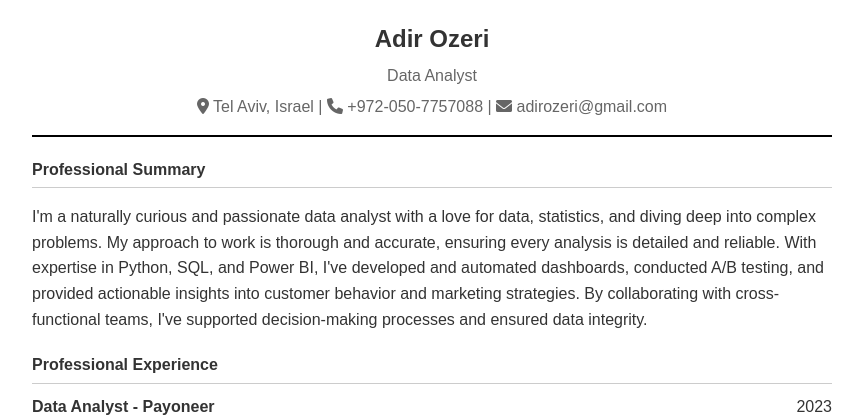
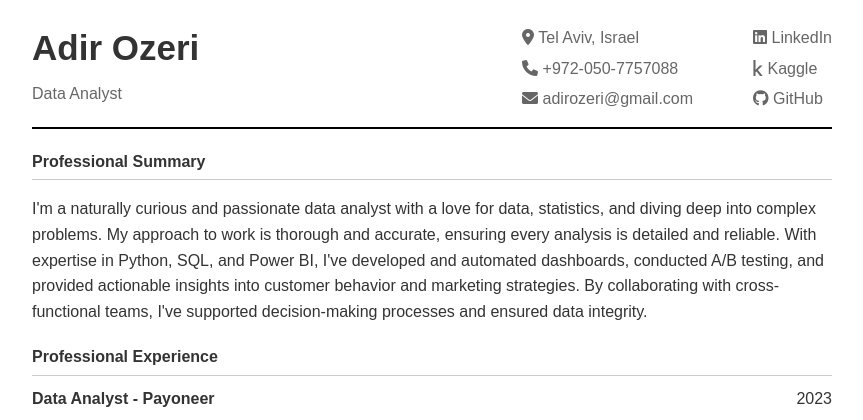
Before and after one commit to adirozeri/ResumeFlask, a Flask app: template templates/index.html in a window 1280 px wide. Shown: the top 420 px of the page, without its empty margins (208-1071 px from the left). Run offline with Flask 3, Linux system fonts and the light colour scheme; the template is opened without the code that fills it, so the values that code supplies are empty; parts of the project's set-up code (start-up, migrations or seed data) failed here and were passed over.

Commit message:
resume header changes

```diff
--- a/templates/index.html
+++ b/templates/index.html
@@ -6,124 +6,36 @@
     <meta name="viewport" content="width=device-width, initial-scale=1.0">
     <title>Adir Ozeri - Data Analyst</title>
     <link rel="stylesheet" href="https://cdnjs.cloudflare.com/ajax/libs/font-awesome/6.0.0-beta3/css/all.min.css">
-    <style>
-        body {
-            font-family: Arial, sans-serif;
-            line-height: 1.6;
-            max-width: 800px;
-            margin: 0 auto;
-            padding: 20px;
-            color: #333;
-        }
+    <link rel="stylesheet" href="style.css">
 
-        .header {
-            text-align: center;
-            border-bottom: 2px solid #000;
-            padding-bottom: 10px;
-            margin-bottom: 20px;
-        }
-
-        .header h1 {
-            margin: 0;
-            font-size: 24px;
-        }
-
-        .header p {
-            margin: 5px 0;
-            color: #666;
-        }
-
-        .section {
-            margin-bottom: 20px;
-        }
-
-        .section-title {
-            border-bottom: 1px solid #ccc;
-            padding-bottom: 5px;
-            margin-bottom: 10px;
-            font-weight: bold;
-        }
-
-        .job {
-            margin-bottom: 15px;
-        }
-
-        .job-header {
-            display: flex;
-            justify-content: space-between;
-        }
-
-        .skills {
-            display: flex;
-            flex-wrap: wrap;
-            gap: 10px;
-        }
-
-        .skill {
-            background-color: #f0f0f0;
-            padding: 3px 8px;
-            border-radius: 3px;
-            font-size: 0.9em;
-        }
-
-        .download-btn {
-            display: block;
-            width: 200px;
-            margin: 20px auto;
-            padding: 10px;
-            background-color: #4c5eaf;
-            color: white;
-            text-align: center;
-            text-decoration: none;
-            border-radius: 5px;
-            font-weight: bold;
-        }
-
-        .download-btn:hover {
-            background-color: #142368;
-        }
-
-        .publication-link {
-            display: flex;
-            align-items: center;
-            text-decoration: none;
-            color: #333;
-            margin-bottom: 10px;
-        }
-
-        .publication-link:hover {
-            text-decoration: underline;
-            color: #142368;
-        }
-
-        .publication-link i {
-            margin-right: 10px;
-            color: #4c5eaf;
-        }
-
-        @media print {
-            body {
-                font-size: 10pt;
-            }
-
-            .download-btn {
-                display: none;
-            }
-        }
-    </style>
 </head>
 
 <body>
 
+
+
+
+
     <div class="header">
-        <h1>Adir Ozeri</h1>
-        <p>Data Analyst</p>
-        <p>
-            <i class="fas fa-map-marker-alt contact-icon"></i> Tel Aviv, Israel |
-            <i class="fas fa-phone contact-icon"></i> +972-050-7757088 |
-            <i class="fas fa-envelope contact-icon"></i> adirozeri@gmail.com
-        </p>
+        <div class="header-left">
+            <h1>Adir Ozeri</h1>
+            <p >Data Analyst</p>
+        </div>
+        <div class="header-right">
+            <div class="header-right-left">
+                <p><i class="fas fa-map-marker-alt contact-icon"></i> Tel Aviv, Israel</p>
+                <p><i class="fas fa-phone contact-icon"></i> +972-050-7757088</p>
+                <p><i class="fas fa-envelope contact-icon"></i> adirozeri@gmail.com</p>
+            </div>
+            <div class="header-right-right">
+                <p><i class="fab fa-linkedin contact-icon"></i> <a href="https://www.linkedin.com/in/adiozeri/" target="_blank"                    style="color: inherit; text-decoration: none;">LinkedIn</a></p>
+                <p><i class="fab fa-kaggle contact-icon"></i> <a href="https://www.kaggle.com/adirozeri" target="_blank"                    style="color: inherit; text-decoration: none;">Kaggle</a></p>
+                <p><i class="fab fa-github contact-icon"></i> <a href="https://github.com/adirozeri/" target="_blank"                    style="color: inherit; text-decoration: none;">GitHub</a></p>
+            </div>
+        </div>
     </div>
+
+
 
     <div class="section">
         <div class="section-title">Professional Summary</div>
--- /dev/null
+++ b/templates/style.css
@@ -0,0 +1,151 @@
+body {
+    font-family: Arial, sans-serif;
+    line-height: 1.6;
+    max-width: 800px;
+    margin: 0 auto;
+    padding: 20px;
+    color: #333;
+}
+.header {
+    text-align: left;
+    border-bottom: 2px solid #000;
+    padding-bottom: 10px;
+    margin-bottom: 20px;
+    display: flex;
+    justify-content: space-between;
+    align-items: flex-start;
+}
+
+.header h1 {
+    margin: 0;
+    font-size: 35px;
+}
+
+.header-left {
+    flex: 1;
+    text-align: left;
+}
+
+.header-right {
+    flex: 1;
+    display: flex;
+    justify-content: flex-end;
+    gap: 60px;
+}
+
+.header-right-left {
+    flex: 0 0 auto;
+    text-align: left;
+}
+
+.header-right-right {
+    flex: 0 0 auto;
+    text-align: left;
+}
+
+.header-right-right p {
+    width: fit-content;
+    white-space: nowrap;
+    margin-left: auto;
+}
+/* Add responsive styling */
+@media (max-width: 768px) {
+    .header {
+        flex-direction: column;
+    }
+
+    .header-right {
+        flex-direction: column;
+        margin-top: 10px;
+        width: 100%;
+    }
+
+    .header-right-right {
+        text-align: left;
+        margin-top: 10px;
+    }
+}
+
+.header p {
+    margin: 5px 0;
+    color: #666;
+}
+
+.section {
+    margin-bottom: 20px;
+}
+
+.section-title {
+    border-bottom: 1px solid #ccc;
+    padding-bottom: 5px;
+    margin-bottom: 10px;
+    font-weight: bold;
+}
+
+.job {
+    margin-bottom: 15px;
+}
+
+.job-header {
+    display: flex;
+    justify-content: space-between;
+}
+
+.skills {
+    display: flex;
+    flex-wrap: wrap;
+    gap: 10px;
+}
+
+.skill {
+    background-color: #f0f0f0;
+    padding: 3px 8px;
+    border-radius: 3px;
+    font-size: 0.9em;
+}
+
+.download-btn {
+    display: block;
+    width: 200px;
+    margin: 20px auto;
+    padding: 10px;
+    background-color: #4c5eaf;
+    color: white;
+    text-align: center;
+    text-decoration: none;
+    border-radius: 5px;
+    font-weight: bold;
+}
+
+.download-btn:hover {
+    background-color: #142368;
+}
+
+
+.publication-link {
+    display: flex;
+    align-items: center;
+    text-decoration: none;
+    color: #333;
+    margin-bottom: 10px;
+}
+
+.publication-link:hover {
+    text-decoration: underline;
+    color: #142368;
+}
+
+.publication-link i {
+    margin-right: 10px;
+    color: #4c5eaf;
+}
+
+@media print {
+    body {
+        font-size: 10pt;
+    }
+
+    .download-btn {
+        display: none;
+    }
+}
```
